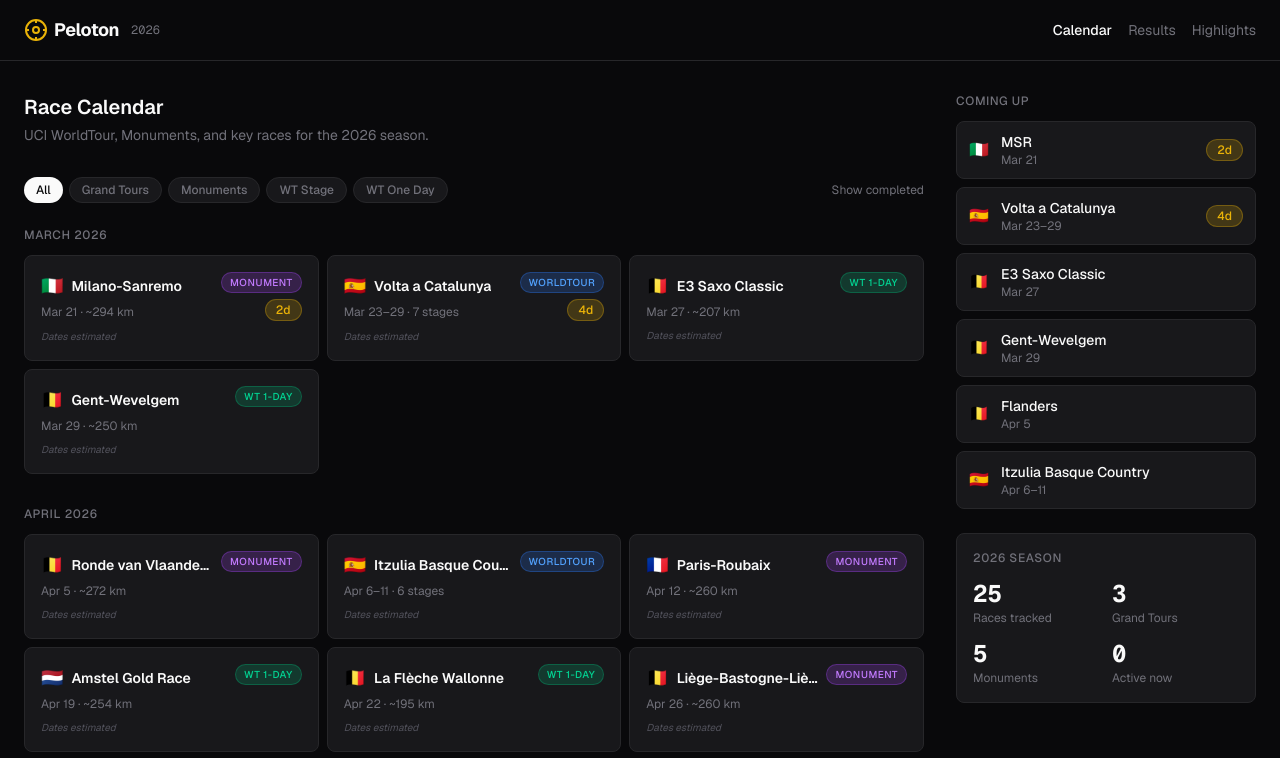
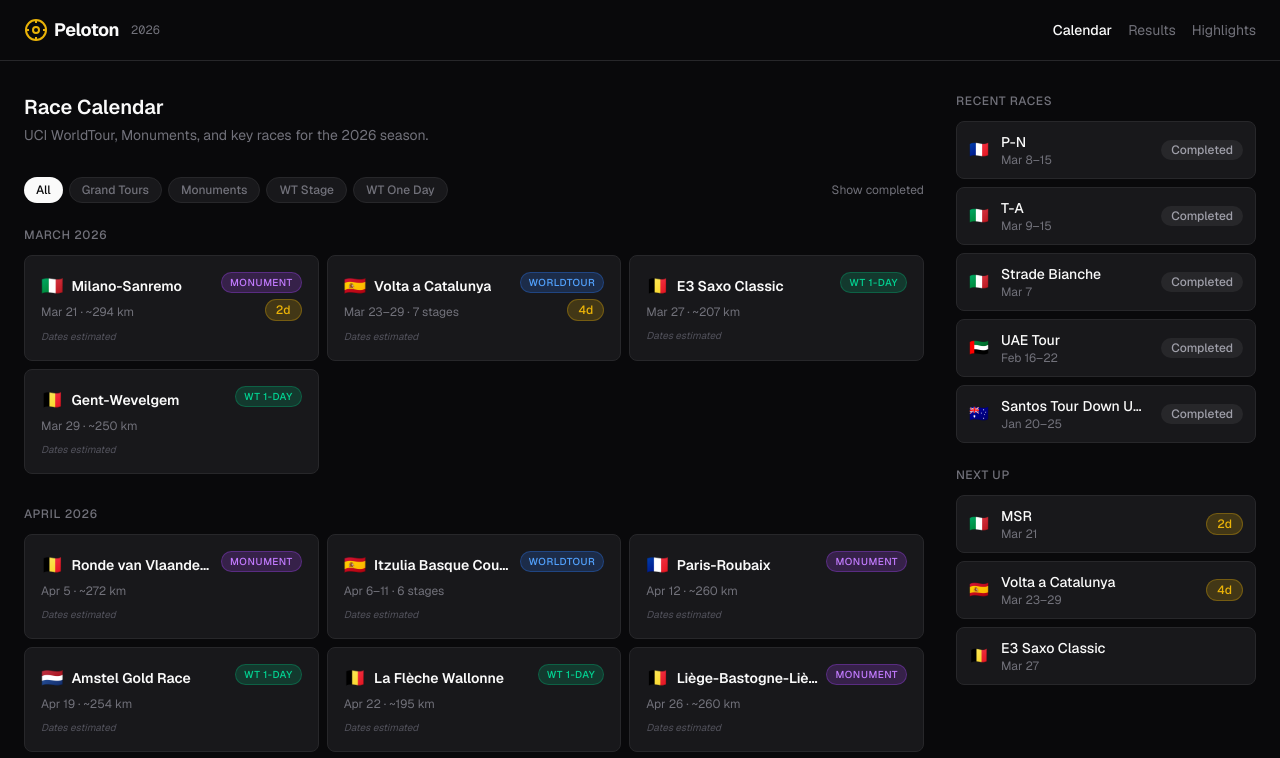
Before and after one commit to itsbendesu/cycling-dashboard, a Next.js app: page / in a window 1280 px wide. Shown: the top 758 px of the page. Built offline with nearby package versions, Linux system fonts and the light colour scheme.

Commit message:
Homepage sidebar: Recent Races first, then Next Up

```diff
--- a/src/components/NextUpSidebar.tsx
+++ b/src/components/NextUpSidebar.tsx
@@ -1,13 +1,13 @@
 "use client";
 
-import { getUpcomingRaces, getActiveRaces, ALL_RACES } from "@/lib/races";
+import { getUpcomingRaces, getActiveRaces, getCompletedRaces, ALL_RACES } from "@/lib/races";
 import { RaceCardCompact } from "./RaceCard";
 
 export function NextUpSidebar() {
   const active = getActiveRaces(ALL_RACES);
-  const upcoming = getUpcomingRaces(ALL_RACES, 8);
+  const completed = getCompletedRaces(ALL_RACES);
+  const upcoming = getUpcomingRaces(ALL_RACES, 4);
 
-  // Filter upcoming to not include active races
   const activeIds = new Set(active.map((r) => r.id));
   const upcomingOnly = upcoming.filter((r) => !activeIds.has(r.id));
 
@@ -27,49 +27,31 @@ export function NextUpSidebar() {
         </div>
       )}
 
+      {completed.length > 0 && (
         <div>
           <h2 className="text-xs font-medium uppercase tracking-wider text-muted mb-3">
-          Coming Up
+            Recent Races
           </h2>
           <div className="space-y-2">
-          {upcomingOnly.slice(0, 6).map((race) => (
+            {completed.slice(0, 6).map((race) => (
               <RaceCardCompact key={race.id} race={race} />
             ))}
           </div>
         </div>
+      )}
 
-      {/* Season stats */}
-      <div className="rounded-lg border border-border bg-card p-4">
+      {upcomingOnly.length > 0 && (
+        <div>
           <h2 className="text-xs font-medium uppercase tracking-wider text-muted mb-3">
-          2026 Season
+            Next Up
           </h2>
-        <div className="grid grid-cols-2 gap-3">
-          <div>
-            <p className="text-2xl font-bold font-mono text-foreground">
-              {ALL_RACES.length}
-            </p>
-            <p className="text-xs text-muted">Races tracked</p>
-          </div>
-          <div>
-            <p className="text-2xl font-bold font-mono text-foreground">
-              {ALL_RACES.filter((r) => r.class === "Grand Tour").length}
-            </p>
-            <p className="text-xs text-muted">Grand Tours</p>
-          </div>
-          <div>
-            <p className="text-2xl font-bold font-mono text-foreground">
-              {ALL_RACES.filter((r) => r.class === "Monument").length}
-            </p>
-            <p className="text-xs text-muted">Monuments</p>
-          </div>
-          <div>
-            <p className="text-2xl font-bold font-mono text-foreground">
-              {active.length}
-            </p>
-            <p className="text-xs text-muted">Active now</p>
+          <div className="space-y-2">
+            {upcomingOnly.slice(0, 3).map((race) => (
+              <RaceCardCompact key={race.id} race={race} />
+            ))}
           </div>
         </div>
-      </div>
+      )}
     </aside>
   );
 }
```
Lines whose indentation alone changed are shown as unchanged.
